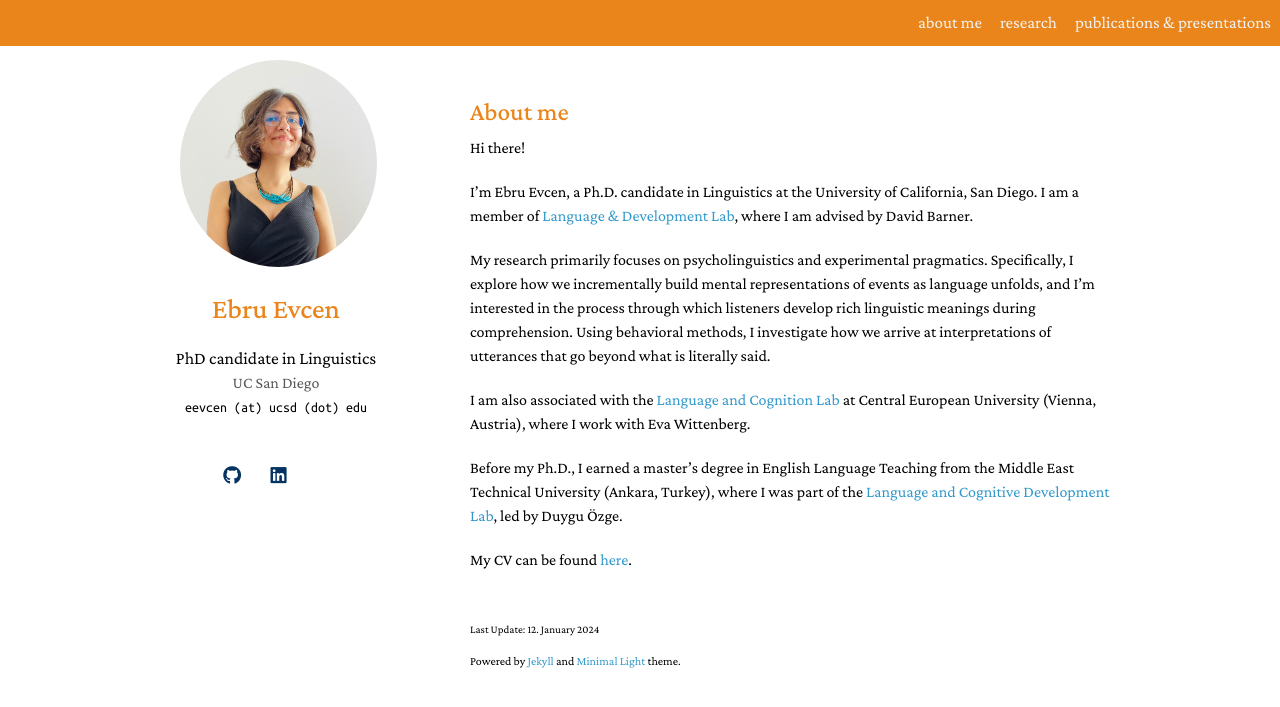
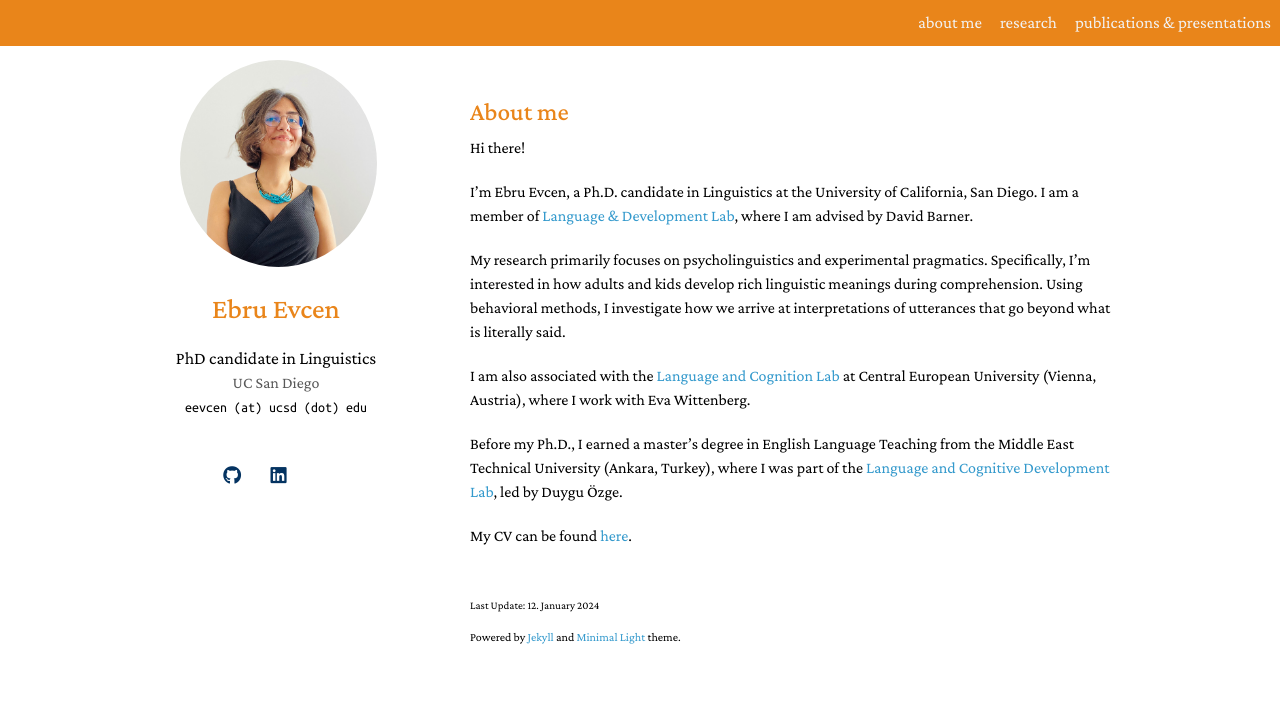
Before and after one commit to ebruevcen/ebruevcen.github.io, a Jekyll site: the page built from index.md, in a window 1280 px wide. Shown: the top 707 px of the page. Built offline with Jekyll 4.4.1, drawn with Linux system fonts in a browser that asks for light colours; a style sheet for code colours, icons or effects is not loaded.

Commit message:
Update index.md

```diff
--- a/index.md
+++ b/index.md
@@ -13,7 +13,7 @@ Hi there!
 
 I'm Ebru Evcen, a Ph.D. candidate in Linguistics at the University of California, San Diego. I am a member of [Language & Development Lab](https://ladlab.ucsd.edu), where I am advised by David Barner.
 
-My research primarily focuses on psycholinguistics and experimental pragmatics. Specifically, I explore how we incrementally build mental representations of events as language unfolds, and I'm interested in the process through which listeners develop rich linguistic meanings during comprehension. Using behavioral methods, I investigate how we arrive at interpretations of utterances that go beyond what is literally said.
+My research primarily focuses on psycholinguistics and experimental pragmatics. Specifically, I'm interested in how adults and kids develop rich linguistic meanings during comprehension. Using behavioral methods, I investigate how we arrive at interpretations of utterances that go beyond what is literally said.
 
 I am also associated with the [Language and Cognition Lab](https://lcl.ceu.edu) at Central European University (Vienna, Austria), where I work with Eva Wittenberg.
 
```
